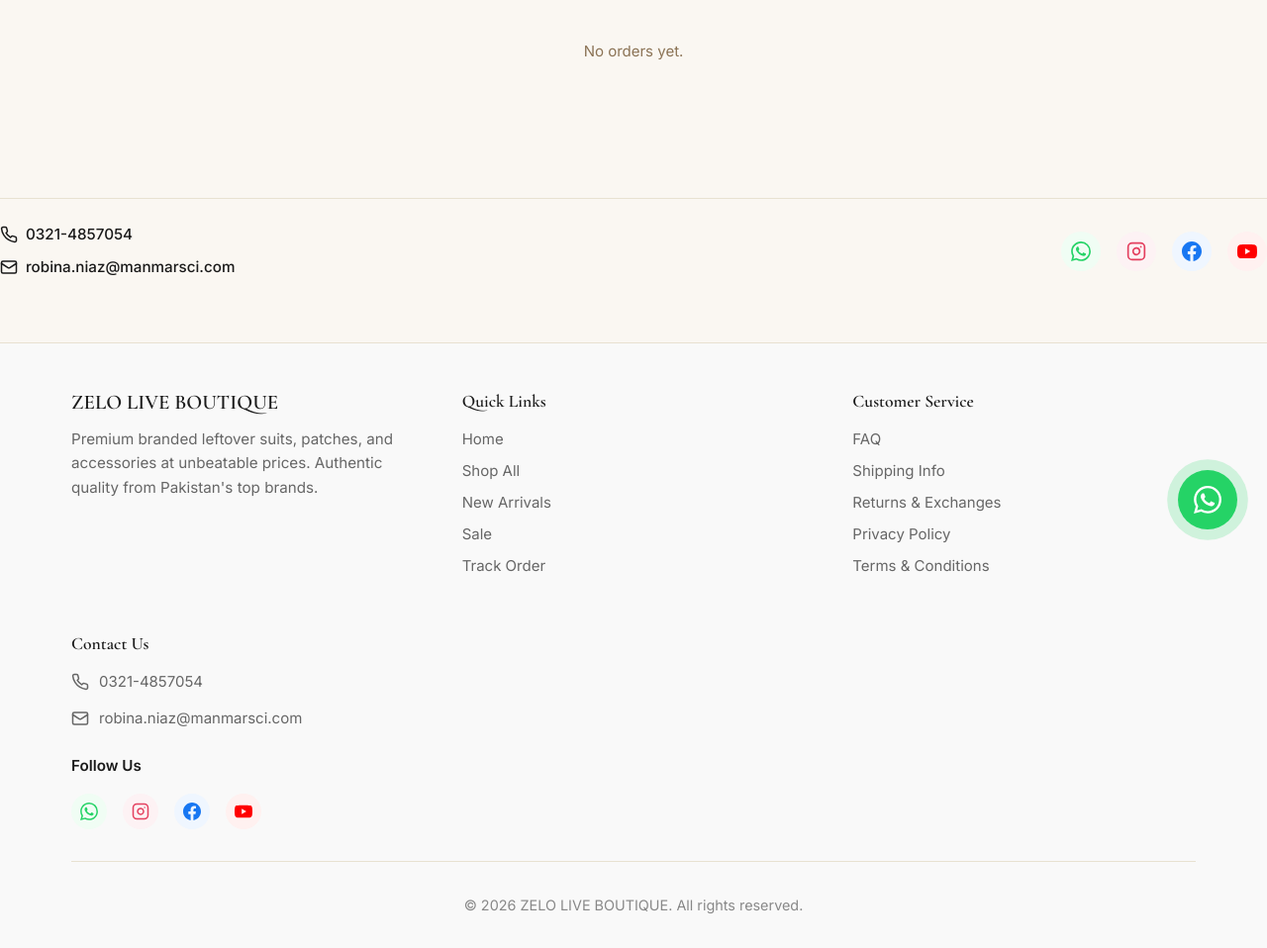
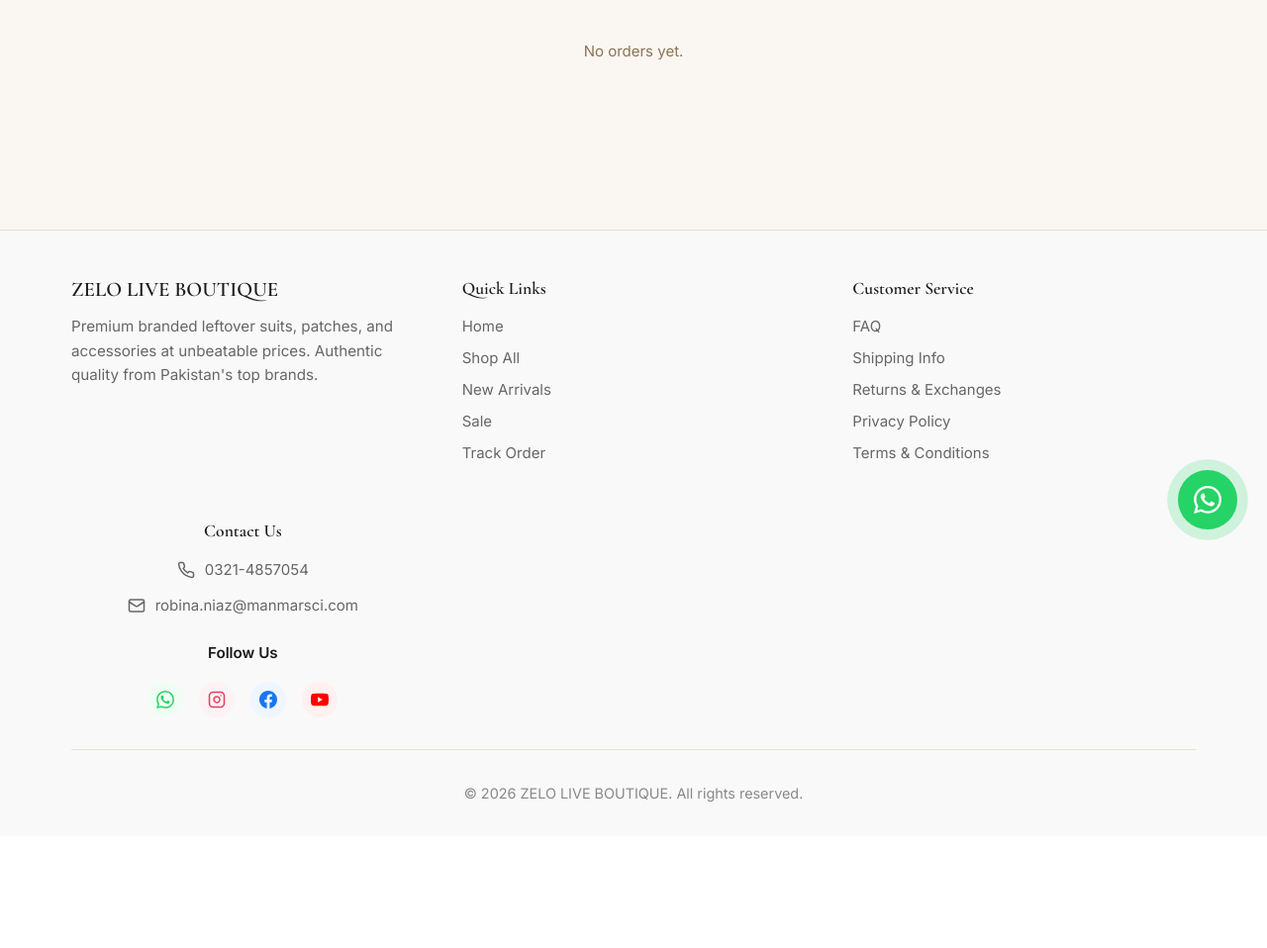
Before and after one commit to manmarsci/zelo, a Flask app: page /orders in a window 1280 px wide. Shown: the part 235-1193 px from the top of the page at 99% size. After the commit the page ends 1046 px from the top, so only its background shows below. Run offline with Flask 3, Linux system fonts and the light colour scheme; the visitor is signed in with stand-in values (Sample User, id 1); data that the repository does not hold is empty; some libraries are stand-ins or nearby versions.

Commit message:
Update base.html

```diff
--- a/templates/base.html
+++ b/templates/base.html
@@ -107,39 +107,7 @@
 
   <!-- Footer -->
 
-    <div style="margin-top:2rem; padding-top:1.5rem; border-top:1px solid #e8e1d1; display:flex; flex-wrap:wrap; justify-content:space-between; align-items:center; gap:1rem;">
-        <div style="display:flex; flex-direction:column; gap:0.5rem;">
-            <a href="tel:03214857054" style="color:#1a1a1a; text-decoration:none; display:flex; align-items:center; gap:8px; font-size:0.95rem; font-weight:500;">
-                <svg width="18" height="18" viewBox="0 0 24 24" fill="none" stroke="currentColor" stroke-width="2" stroke-linecap="round" stroke-linejoin="round"><path d="M22 16.92v3a2 2 0 0 1-2.18 2 19.79 19.79 0 0 1-8.63-3.07 19.5 19.5 0 0 1-6-6 19.79 19.79 0 0 1-3.07-8.67A2 2 0 0 1 4.11 2h3a2 2 0 0 1 2 1.72 12.84 12.84 0 0 0 .7 2.81 2 2 0 0 1-.45 2.11L8.09 9.91a16 16 0 0 0 6 6l1.27-1.27a2 2 0 0 1 2.11-.45 12.84 12.84 0 0 0 2.81.7A2 2 0 0 1 22 16.92z"/></svg>
-                0321-4857054
-            </a>
-            <a href="mailto:robina.niaz@manmarsci.com" style="color:#1a1a1a; text-decoration:none; display:flex; align-items:center; gap:8px; font-size:0.95rem; font-weight:500;">
-                <svg width="18" height="18" viewBox="0 0 24 24" fill="none" stroke="currentColor" stroke-width="2" stroke-linecap="round" stroke-linejoin="round"><rect width="20" height="16" x="2" y="4" rx="2"/><path d="m22 7-8.97 5.7a1.94 1.94 0 0 1-2.06 0L2 7"/></svg>
-                robina.niaz@manmarsci.com
-            </a>
-        </div>
 
-        <div style="display:flex; gap:1rem;">
-            <!-- WhatsApp -->
-            <a href="https://wa.me/923214857054" target="_blank" rel="noopener" style="color:#25D366; text-decoration:none; display:flex; align-items:center; justify-content:center; width:40px; height:40px; border-radius:50%; background:#f0fdf4; transition:all 0.3s;" onmouseover="this.style.background='#25D366'; this.style.color='#fff'" onmouseout="this.style.background='#f0fdf4'; this.style.color='#25D366'">
-                <svg width="20" height="20" viewBox="0 0 24 24" fill="currentColor"><path d="M17.472 14.382c-.297-.149-1.758-.867-2.03-.967-.273-.099-.471-.148-.67.15-.197.297-.767.966-.94 1.164-.173.199-.347.223-.644.075-.297-.15-1.255-.463-2.39-1.475-.883-.788-1.48-1.761-1.653-2.059-.173-.297-.018-.458.13-.606.134-.133.298-.347.446-.52.149-.174.198-.298.298-.497.099-.198.05-.371-.025-.52-.075-.149-.669-1.612-.916-2.207-.242-.579-.487-.5-.669-.51-.173-.008-.371-.01-.57-.01-.198 0-.52.074-.792.372-.272.297-1.04 1.016-1.04 2.479 0 1.462 1.065 2.875 1.213 3.074.149.198 2.096 3.2 5.077 4.487.709.306 1.262.489 1.694.625.712.227 1.36.195 1.871.118.571-.085 1.758-.719 2.006-1.413.248-.694.248-1.289.173-1.413-.074-.124-.272-.198-.57-.347m-5.421 7.403h-.004a9.87 9.87 0 01-5.031-1.378l-.361-.214-3.741.982.998-3.648-.235-.374a9.86 9.86 0 01-1.51-5.26c.001-5.45 4.436-9.884 9.888-9.884 2.64 0 5.122 1.03 6.988 2.898a9.825 9.825 0 012.893 6.994c-.003 5.45-4.437 9.884-9.885 9.884m8.413-18.297A11.815 11.815 0 0012.05 0C5.495 0 .16 5.335.157 11.892c0 2.096.547 4.142 1.588 5.945L.057 24l6.305-1.654a11.882 11.882 0 005.683 1.448h.005c6.554 0 11.89-5.335 11.893-11.893a11.821 11.821 0 00-3.48-8.413"/></svg>
-            </a>
-
-            <!-- Instagram -->
-            <a href="https://www.instagram.com/zeloliveboutique/" target="_blank" rel="noopener" style="color:#E4405F; text-decoration:none; display:flex; align-items:center; justify-content:center; width:40px; height:40px; border-radius:50%; background:#fdf2f4; transition:all 0.3s;" onmouseover="this.style.background='#E4405F'; this.style.color='#fff'" onmouseout="this.style.background='#fdf2f4'; this.style.color='#E4405F'">
-                <svg width="20" height="20" viewBox="0 0 24 24" fill="none" stroke="currentColor" stroke-width="2" stroke-linecap="round" stroke-linejoin="round"><rect width="20" height="20" x="2" y="2" rx="5" ry="5"/><path d="M16 11.37A4 4 0 1 1 12.63 8 4 4 0 0 1 16 11.37z"/><line x1="17.5" x2="17.51" y1="6.5" y2="6.5"/></svg>
-            </a>
-
-            <!-- Facebook -->
-            <a href="https://www.facebook.com/profile.php?id=61592797952475" target="_blank" rel="noopener" style="color:#1877F2; text-decoration:none; display:flex; align-items:center; justify-content:center; width:40px; height:40px; border-radius:50%; background:#eff6ff; transition:all 0.3s;" onmouseover="this.style.background='#1877F2'; this.style.color='#fff'" onmouseout="this.style.background='#eff6ff'; this.style.color='#1877F2'">
-                <svg width="20" height="20" viewBox="0 0 24 24" fill="currentColor"><path d="M24 12.073c0-6.627-5.373-12-12-12s-12 5.373-12 12c0 5.99 4.388 10.954 10.125 11.854v-8.385H7.078v-3.47h3.047V9.43c0-3.007 1.792-4.669 4.533-4.669 1.312 0 2.686.235 2.686.235v2.953H15.83c-1.491 0-1.956.925-1.956 1.874v2.25h3.328l-.532 3.47h-2.796v8.385C19.612 23.027 24 18.062 24 12.073z"/></svg>
-            </a>
-
-            <!-- YouTube -->
-            <a href="https://www.youtube.com/@zeloliveboutique" target="_blank" rel="noopener" style="color:#FF0000; text-decoration:none; display:flex; align-items:center; justify-content:center; width:40px; height:40px; border-radius:50%; background:#fff1f0; transition:all 0.3s;" onmouseover="this.style.background='#FF0000'; this.style.color='#fff'" onmouseout="this.style.background='#fff1f0'; this.style.color='#FF0000'">
-                <svg width="20" height="20" viewBox="0 0 24 24" fill="currentColor"><path d="M23.498 6.186a3.016 3.016 0 0 0-2.122-2.136C19.505 3.545 12 3.545 12 3.545s-7.505 0-9.377.505A3.017 3.017 0 0 0 .502 6.186C0 8.07 0 12 0 12s0 3.93.502 5.814a3.016 3.016 0 0 0 2.122 2.136c1.871.505 9.376.505 9.376.505s7.505 0 9.377-.505a3.015 3.015 0 0 0 2.122-2.136C24 15.93 24 12 24 12s0-3.93-.502-5.814zM9.545 15.568V8.432L15.818 12l-6.273 3.568z"/></svg>
-            </a>
-        </div>
     </div>
 
 
@@ -184,9 +152,9 @@
             </div>
 
             <!-- Contact Info -->
-            <div>
+            <div style="text-align:center;">
                 <h4 style="margin-top:0; color:#1a1a1a; font-size:1.1rem; margin-bottom:1rem;">Contact Us</h4>
-                <div style="display:flex; flex-direction:column; gap:0.8rem;">
+                <div style="display:flex; flex-direction:column; gap:0.8rem; align-items:center;">
                     <a href="tel:03214857054" style="color:#666; text-decoration:none; display:flex; align-items:center; gap:10px; transition:color 0.3s;" onmouseover="this.style.color='#c9a961'" onmouseout="this.style.color='#666'">
                         <svg width="18" height="18" viewBox="0 0 24 24" fill="none" stroke="currentColor" stroke-width="2" stroke-linecap="round" stroke-linejoin="round"><path d="M22 16.92v3a2 2 0 0 1-2.18 2 19.79 19.79 0 0 1-8.63-3.07 19.5 19.5 0 0 1-6-6 19.79 19.79 0 0 1-3.07-8.67A2 2 0 0 1 4.11 2h3a2 2 0 0 1 2 1.72 12.84 12.84 0 0 0 .7 2.81 2 2 0 0 1-.45 2.11L8.09 9.91a16 16 0 0 0 6 6l1.27-1.27a2 2 0 0 1 2.11-.45 12.84 12.84 0 0 0 2.81.7A2 2 0 0 1 22 16.92z"/></svg>
                         0321-4857054
@@ -199,8 +167,8 @@
 
                 <!-- Social Media -->
                 <div style="margin-top:1.5rem;">
-                    <h5 style="margin:0 0 1rem 0; color:#1a1a1a; font-size:0.95rem;">Follow Us</h5>
-                    <div style="display:flex; gap:1rem;">
+                    <h5 style="margin:0 0 1rem 0; color:#1a1a1a; font-size:0.95rem; text-align:center;">Follow Us</h5>
+                    <div style="display:flex; gap:1rem; justify-content:center;">
                         <a href="https://wa.me/923214857054" target="_blank" rel="noopener" style="color:#25D366; text-decoration:none; display:flex; align-items:center; justify-content:center; width:36px; height:36px; border-radius:50%; background:#f0fdf4; transition:all 0.3s;" onmouseover="this.style.background='#25D366'; this.style.color='#fff'" onmouseout="this.style.background='#f0fdf4'; this.style.color='#25D366'">
                             <svg width="18" height="18" viewBox="0 0 24 24" fill="currentColor"><path d="M17.472 14.382c-.297-.149-1.758-.867-2.03-.967-.273-.099-.471-.148-.67.15-.197.297-.767.966-.94 1.164-.173.199-.347.223-.644.075-.297-.15-1.255-.463-2.39-1.475-.883-.788-1.48-1.761-1.653-2.059-.173-.297-.018-.458.13-.606.134-.133.298-.347.446-.52.149-.174.198-.298.298-.497.099-.198.05-.371-.025-.52-.075-.149-.669-1.612-.916-2.207-.242-.579-.487-.5-.669-.51-.173-.008-.371-.01-.57-.01-.198 0-.52.074-.792.372-.272.297-1.04 1.016-1.04 2.479 0 1.462 1.065 2.875 1.213 3.074.149.198 2.096 3.2 5.077 4.487.709.306 1.262.489 1.694.625.712.227 1.36.195 1.871.118.571-.085 1.758-.719 2.006-1.413.248-.694.248-1.289.173-1.413-.074-.124-.272-.198-.57-.347m-5.421 7.403h-.004a9.87 9.87 0 01-5.031-1.378l-.361-.214-3.741.982.998-3.648-.235-.374a9.86 9.86 0 01-1.51-5.26c.001-5.45 4.436-9.884 9.888-9.884 2.64 0 5.122 1.03 6.988 2.898a9.825 9.825 0 012.893 6.994c-.003 5.45-4.437 9.884-9.885 9.884m8.413-18.297A11.815 11.815 0 0012.05 0C5.495 0 .16 5.335.157 11.892c0 2.096.547 4.142 1.588 5.945L.057 24l6.305-1.654a11.882 11.882 0 005.683 1.448h.005c6.554 0 11.89-5.335 11.893-11.893a11.821 11.821 0 00-3.48-8.413"/></svg>
                         </a>
```
